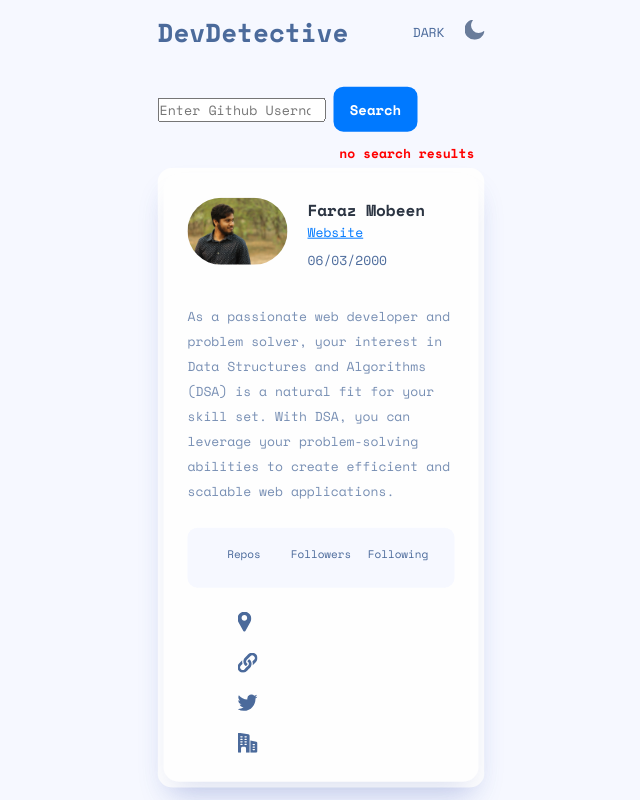
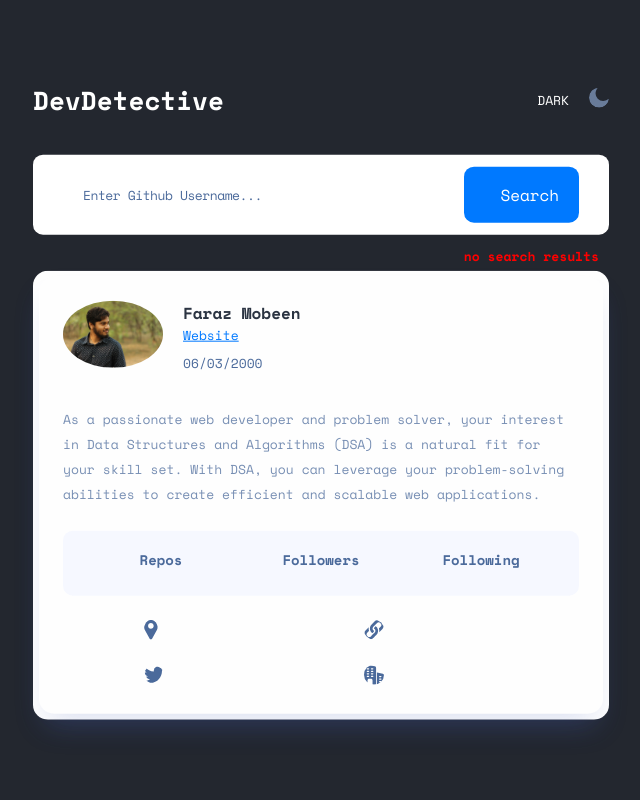
Before and after one commit to Faraz-mobin17/Git-Detective, a plain HTML site: page index.html in a window 1280 px wide. Shown: the whole page, without its empty margins (319-959 px from the left). Drawn offline with nearby package versions, Linux system fonts and the light colour scheme; files whose address does not match are found by name.

Commit message:
✅Added CSS Variables, and other properties

```diff
--- a/css/style.css
+++ b/css/style.css
@@ -9,27 +9,34 @@
   /* Btn */
   --btn: #0079ff;
   --btn-hover: #60abff;
+  --wash-dark: rgb(35 39 47 / var(--tw-bg-opacity));
+  --tw-bg-opacity: 1;
 }
-
 
 * {
   margin: 0;
   padding: 0;
   box-sizing: border-box;
   font-family: "Space Mono", monospace;
+  /* border: 1px solid red; */
 }
 
 body {
-    background-color: var(--lm-bg);
+  /* background-color: var(--lm-bg); */ /*for default mode */
+  background-color: var(--wash-dark); /* for dark mode */
   font-size: 13px;
   color: var(--lm-text);
   width: 100%;
   position: relative;
   height: 100vh;
+  /* font-family: "Open Sans", sans-serif; */
 }
-
+.wrapper {
+  width: 100%;
+  height: 100%;
+}
 .container {
-    width: 327px;
+  width: 45%;
   position: absolute;
   top: 50%;
   left: 50%;
@@ -43,6 +50,7 @@ body {
   display: flex;
   justify-content: space-between;
   align-items: center;
+  color: white; /* remove for default bg*/
 }
 
 #btn-mode {
@@ -59,7 +67,7 @@ body {
   cursor: pointer;
 }
 
-#upperContainer {
+.upperContainer {
   width: 100%;
   display: flex;
   flex-direction: column;
@@ -89,37 +97,46 @@ body {
   right: 10px;
   top: -25px;
 }
-
-  #input {
+img {
+  border-radius: 50%;
+}
+#searchbar {
   border: none;
-    width: 80%;
+  width: 100%;
   outline: none;
   background: none;
   color: var(--lm-text);
   padding-left: 50px;
+  padding-top: 30px;
+  padding-bottom: 30px;
 }
 
-  #input::placeholder {
+#searchbar::placeholder {
   color: var(--lm-text);
   letter-spacing: -0.5px;
   font-size: 13px;
 }
 
-  .searchbar-container img {
-    height: 20px;
-    width: 20px;
-    padding: 0 10px 0px 16px;
+.searchbar-container {
+  /* height: 40px; */
+  /* width: 40px */
+  /* padding: 0 10px 0px 16px; */
+  border-radius: 10px;
+  background-color: #fff;
+  display: flex;
+  align-items: center;
 }
 
 .btn-search {
   min-width: 84px;
-    padding: 12px 16px;
+  padding: 16px 36px;
   background-color: var(--btn);
   border: none;
   border-radius: 10px;
   color: white;
-    font-size: 14px;
-    font-weight: bold;
+  font-size: 16px;
+  /* font-weight: bold; */
+  margin-right: 30px;
 }
 
 .btn-search:hover {
@@ -147,11 +164,11 @@ body {
   gap: 20px;
   margin-bottom: 10px;
 }
-
+/*
 #avatar {
   width: 70px;
   border-radius: 90px;
-  }
+} */
 
 .profile-info-wrapper {
   display: flex;
@@ -196,7 +213,8 @@ body {
 }
 
 .stat-title {
-    font-size: 11px;
+  font-size: 14px;
+  font-weight: bold;
 }
 
 .stat-value {
@@ -206,10 +224,14 @@ body {
 }
 
 .profile-bottom-wrapper {
-    display: flex;
-    flex-direction: column;
-    justify-content: space-between;
-    gap: 16px 0;
+  display: grid;
+  /* flex-direction: column; */
+  justify-content: center;
+  gap: 16px;
+  grid-template-columns: 200px 200px;
+  grid-row: auto auto;
+  grid-column-gap: 20px;
+  grid-row-gap: 20px;
 }
 
 .profile-info {
@@ -218,6 +240,7 @@ body {
   gap: 14px;
   justify-content: center;
   align-items: center;
+  cursor: pointer;
 }
 
 .bottom-icons {
@@ -251,3 +274,6 @@ body {
     box-shadow: var(--lm-shadow);
   } */
 /* till here  */
+.icon-container {
+  cursor: pointer;
+}
```
Lines whose indentation alone changed are shown as unchanged.
